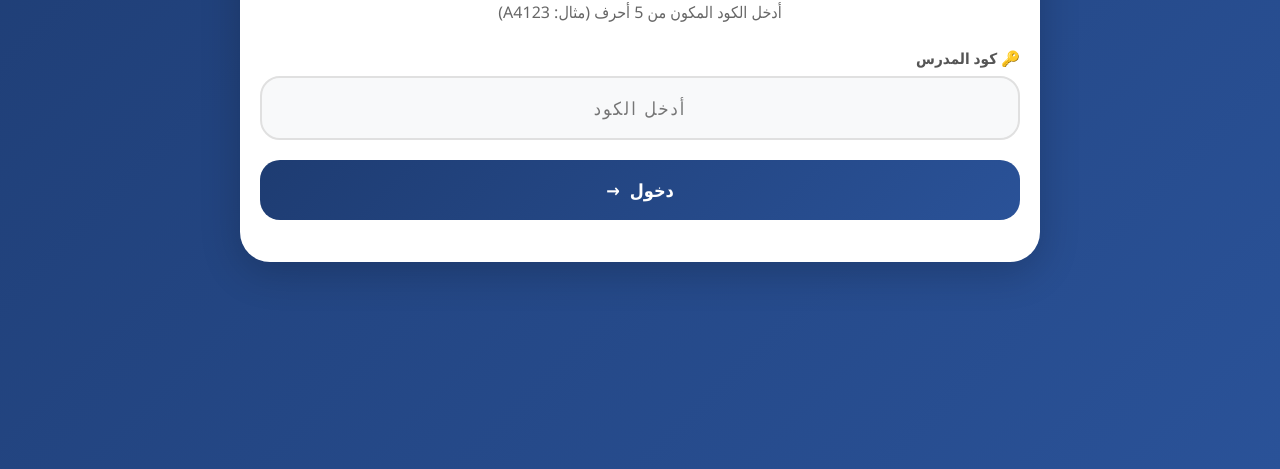
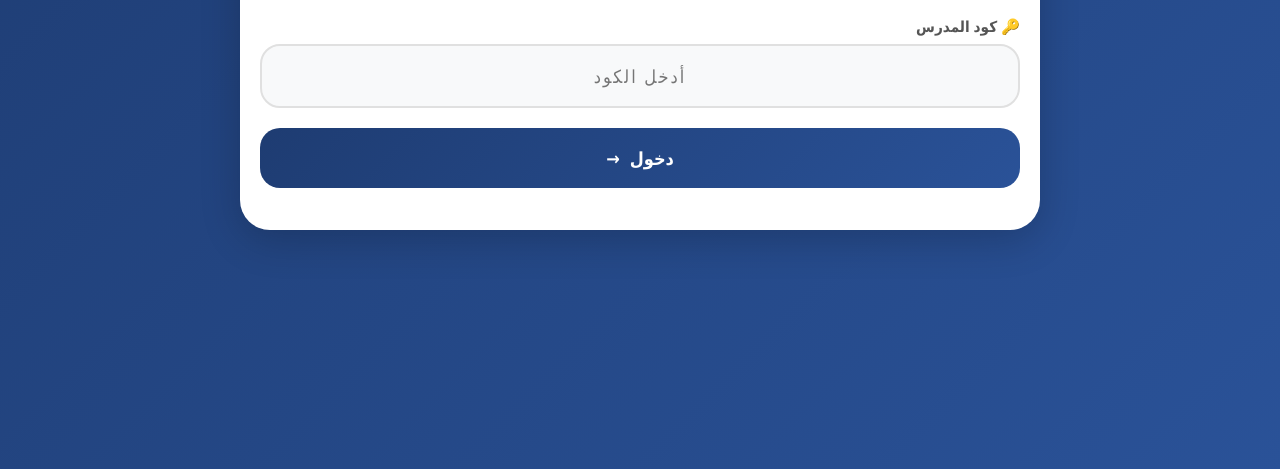
Before and after one commit to elgeelelgdeed11111-del/exam, a plain HTML site: page ostaz.html in a window 1280 px wide. Shown: the part 331-800 px from the top of the page. Drawn offline with Linux system fonts and the light colour scheme.

Commit message:
Update ostaz.html

```diff
--- a/ostaz.html
+++ b/ostaz.html
@@ -448,7 +448,8 @@
             <div class="login-header">
                 <div class="icon">👨‍🏫</div>
                 <h3>تسجيل دخول المدرسين</h3>
-                <p style="color: #666; margin-top: 10px;">أدخل الكود المكون من 5 أحرف (مثال: A4123)</p>
+                <p style="color: #666; margin-top: 10px;">
+</p>
             </div>
 
             <div class="input-group">
```
